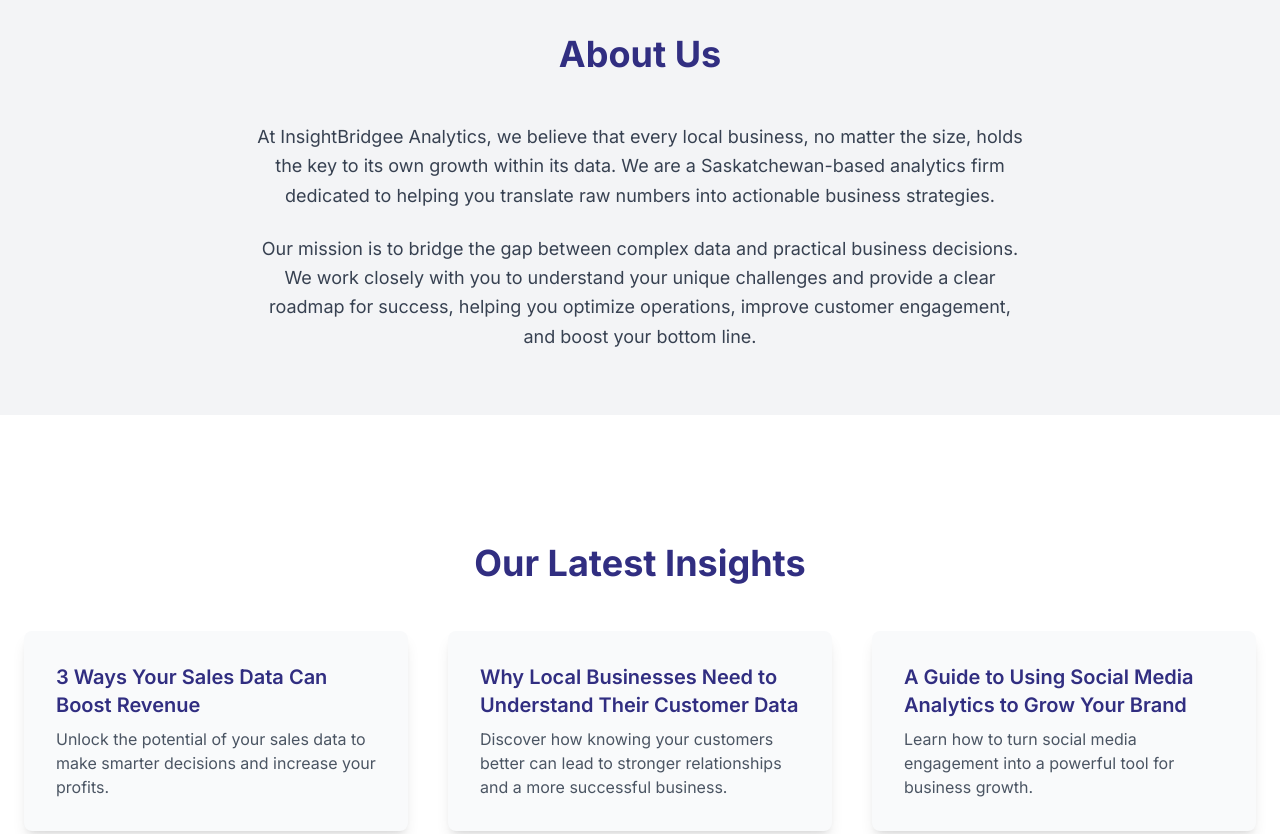
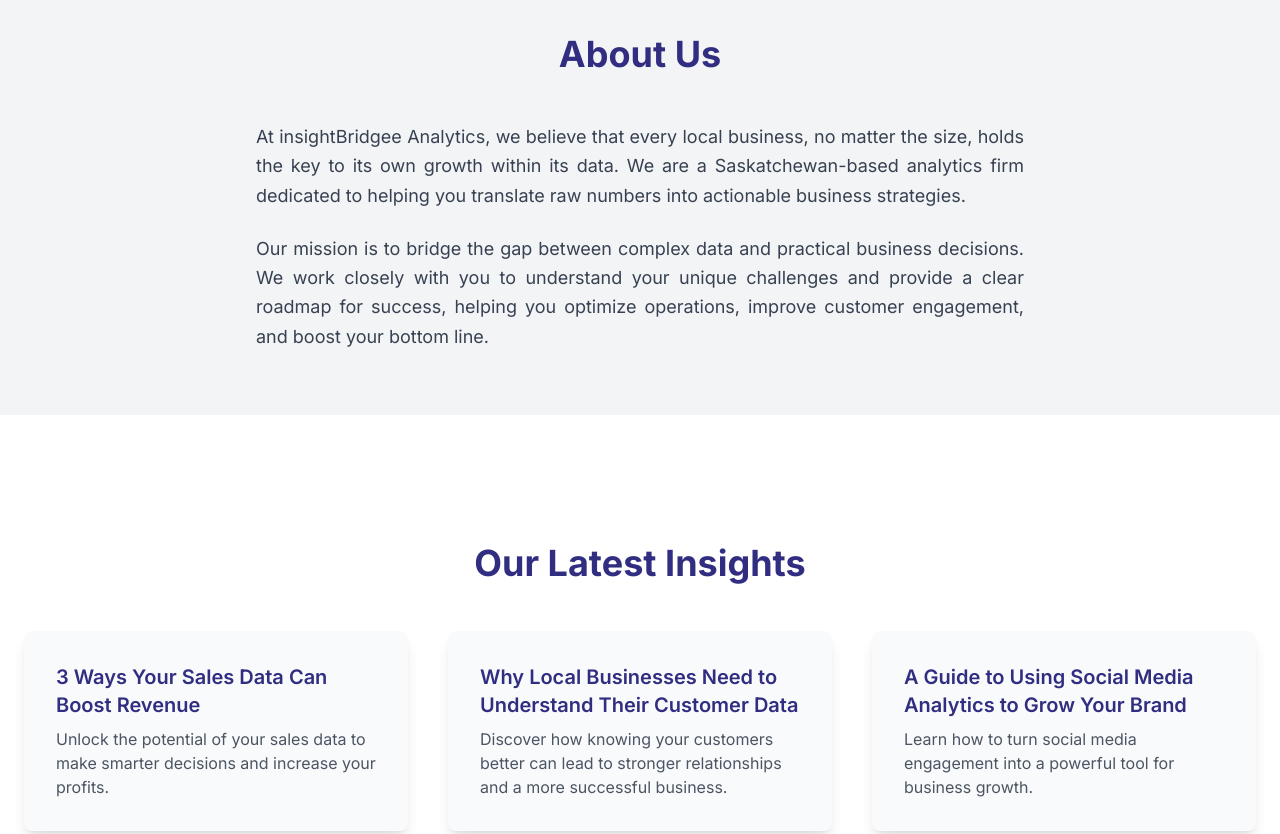
Before and after one commit to InsightBridgeeAnalytics/insightbridgeeanalytics.ca, a plain HTML site: page index.html in a window 1280 px wide. Shown: the part 1440-2274 px from the top of the page. Drawn offline with nearby package versions, Linux system fonts and the light colour scheme.

Commit message:
Update index.html

```diff
--- a/index.html
+++ b/index.html
@@ -3,7 +3,7 @@
 <head>
     <meta charset="UTF-8">
     <meta name="viewport" content="width=device-width, initial-scale=1.0">
-    <title>InsightBridgee Analytics</title>
+    <title>insightBridgee Analytics</title>
     <script src="https://cdn.tailwindcss.com"></script>
     <style>
         @import url('https://fonts.googleapis.com/css2?family=Inter:wght@400;500;600;700&display=swap');
@@ -43,7 +43,7 @@
     <!-- Header -->
     <header class="fixed top-0 left-0 w-full z-50 bg-indigo-900 text-white shadow-lg">
         <div class="container mx-auto px-6 py-4 md:py-6 flex justify-between items-center">
-            <a href="#hero" class="text-2xl md:text-3xl font-bold tracking-wide rounded-lg">InsightBridgee Analytics</a>
+            <a href="#hero" class="text-2xl md:text-3xl font-bold tracking-wide rounded-lg">insightBridgee Analytics</a>
             <nav class="hidden md:flex space-x-8">
                 <a href="#services" class="hover:text-teal font-medium transition-colors duration-300">Services</a>
                 <a href="#about" class="hover:text-teal font-medium transition-colors duration-300">About Us</a>
@@ -105,11 +105,11 @@
     <section id="about" class="bg-gray-100 py-20 pt-24 md:pt-32 pb-16">
         <div class="container mx-auto px-6">
             <h2 class="text-3xl md:text-4xl font-bold text-center mb-12 text-indigo-900">About Us</h2>
-            <div class="max-w-3xl mx-auto text-center">
-                <p class="text-lg text-gray-700 leading-relaxed mb-6">
-                    At InsightBridgee Analytics, we believe that every local business, no matter the size, holds the key to its own growth within its data. We are a Saskatchewan-based analytics firm dedicated to helping you translate raw numbers into actionable business strategies.
+            <div class="max-w-3xl mx-auto">
+                <p class="text-lg text-gray-700 leading-relaxed mb-6 text-justify">
+                    At insightBridgee Analytics, we believe that every local business, no matter the size, holds the key to its own growth within its data. We are a Saskatchewan-based analytics firm dedicated to helping you translate raw numbers into actionable business strategies.
                 </p>
-                <p class="text-lg text-gray-700 leading-relaxed">
+                <p class="text-lg text-gray-700 leading-relaxed text-justify">
                     Our mission is to bridge the gap between complex data and practical business decisions. We work closely with you to understand your unique challenges and provide a clear roadmap for success, helping you optimize operations, improve customer engagement, and boost your bottom line.
                 </p>
             </div>
@@ -169,9 +169,9 @@
     <footer class="bg-indigo-900 text-white py-12">
         <div class="container mx-auto px-6 text-center">
             <div class="mb-4">
-                <a href="#hero" class="text-2xl font-bold tracking-wide rounded-lg">InsightBridgee Analytics</a>
+                <a href="#hero" class="text-2xl font-bold tracking-wide rounded-lg">insightBridgee Analytics</a>
             </div>
-            <p class="text-gray-400">&copy; 2025 InsightBridgee Analytics. All Rights Reserved.</p>
+            <p class="text-gray-400">&copy; 2025 insightBridgee Analytics. All Rights Reserved.</p>
         </div>
     </footer>
 
```
